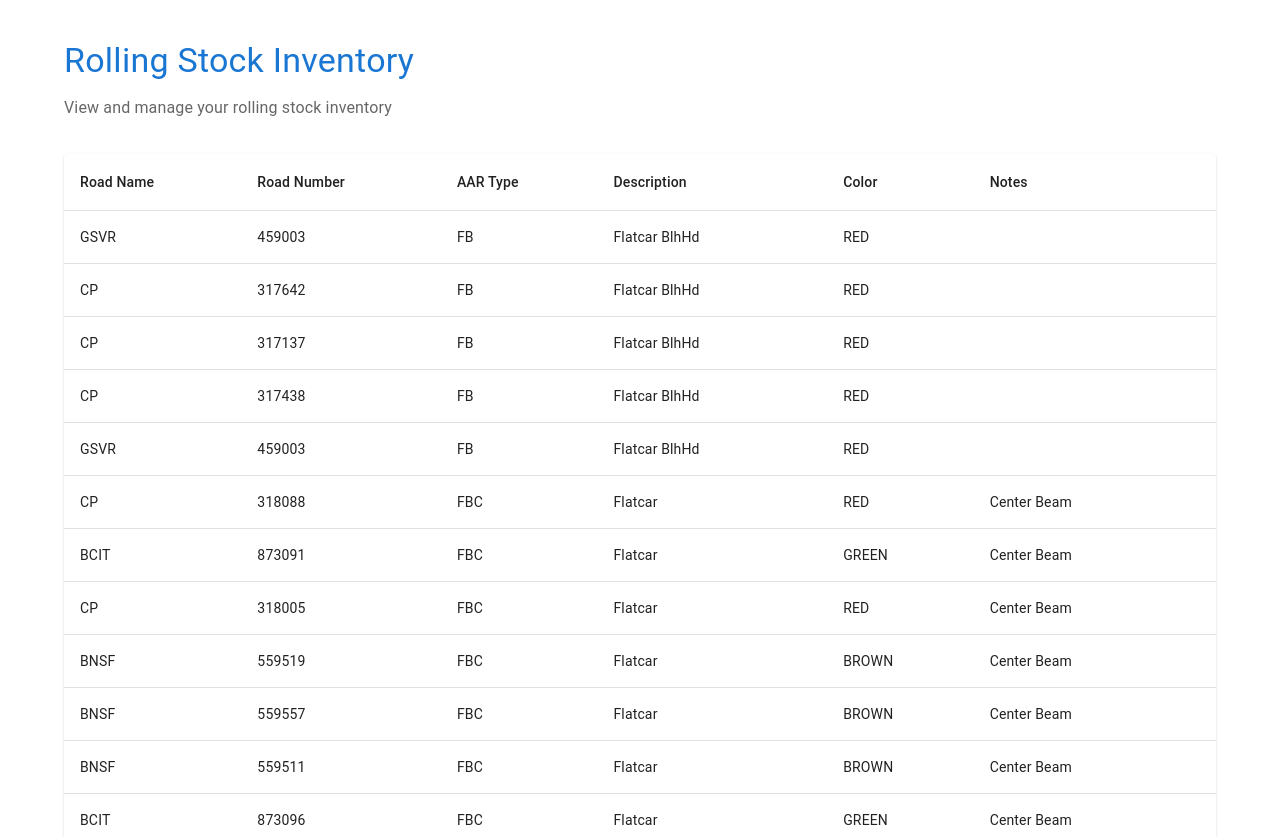
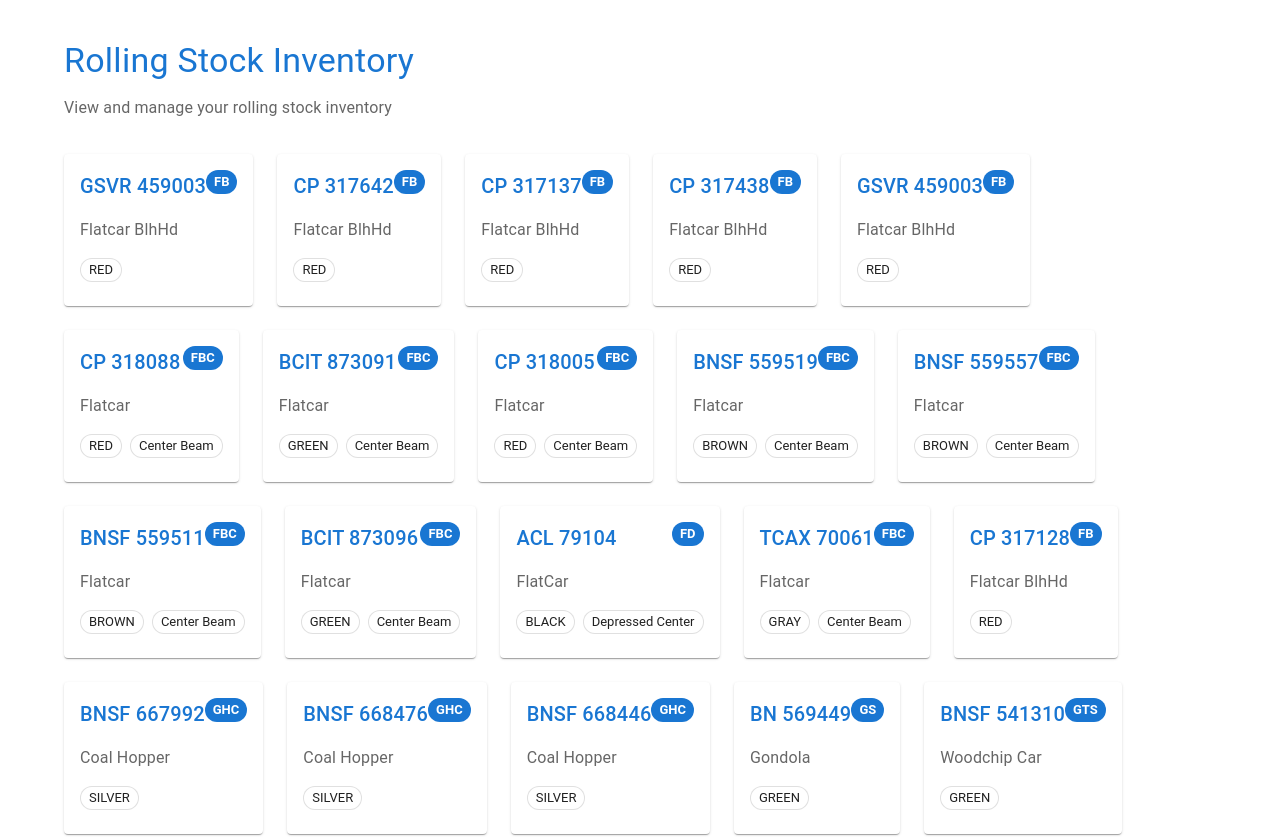
Before and after one commit to MyTurnyet/switch-this, a Next.js app: page /RollingStock in a window 1280 px wide. Shown: the top 837 px of the page. Built offline with nearby package versions, Linux system fonts and the light colour scheme.

Commit message:
refactor: update rolling stock page to use card layout

```diff
--- a/src/pages/RollingStock.tsx
+++ b/src/pages/RollingStock.tsx
@@ -1,6 +1,6 @@
 import React from 'react';
-import { Box, Container, Typography, Paper, Table, TableBody, TableCell, TableContainer, TableHead, TableRow } from '@mui/material';
-import { theme } from '../app/styles/theme';
+import { Box, Container, Typography, Card, CardContent, Chip } from '@mui/material';
+import Grid from '@mui/material/Grid';
 import rollingStockData from '../data/rolling-stock.json';
 
 const RollingStockPage: React.FC = () => {
@@ -10,37 +10,74 @@
         <Typography variant="h4" component="h1" gutterBottom color="primary">
           Rolling Stock Inventory
         </Typography>
-        <Typography variant="subtitle1" color="text.secondary">
+        <Typography variant="subtitle1" color="text.secondary" gutterBottom>
           View and manage your rolling stock inventory
         </Typography>
       </Box>
 
-      <TableContainer component={Paper} sx={{ boxShadow: theme.shadows[1] }}>
-        <Table>
-          <TableHead>
-            <TableRow>
-              <TableCell>Road Name</TableCell>
-              <TableCell>Road Number</TableCell>
-              <TableCell>AAR Type</TableCell>
-              <TableCell>Description</TableCell>
-              <TableCell>Color</TableCell>
-              <TableCell>Notes</TableCell>
-            </TableRow>
-          </TableHead>
-          <TableBody>
-            {rollingStockData.map((item) => (
-              <TableRow key={item._id.$oid}>
-                <TableCell>{item.roadName}</TableCell>
-                <TableCell>{item.roadNumber}</TableCell>
-                <TableCell>{item.aarType}</TableCell>
-                <TableCell>{item.description}</TableCell>
-                <TableCell>{item.color}</TableCell>
-                <TableCell>{item.note}</TableCell>
-              </TableRow>
-            ))}
-          </TableBody>
-        </Table>
-      </TableContainer>
+      <Grid container spacing={3}>
+        {rollingStockData.map((item) => (
+          <Grid item xs={12} sm={6} md={4} key={item._id.$oid}>
+            <Box component="article">
+              <Card
+                sx={{
+                  height: '100%',
+                  display: 'flex',
+                  flexDirection: 'column',
+                  '&:hover': {
+                    boxShadow: 6,
+                    transition: 'box-shadow 0.3s ease-in-out'
+                  }
+                }}
+              >
+                <CardContent>
+                  <Box sx={{ display: 'flex', justifyContent: 'space-between', alignItems: 'flex-start', mb: 2 }}>
+                    <Typography variant="h6" component="div" color="primary">
+                      {item.roadName} {item.roadNumber}
+                    </Typography>
+                    <Chip
+                      label={item.aarType}
+                      size="small"
+                      sx={{
+                        bgcolor: 'primary.main',
+                        color: 'white',
+                        fontWeight: 'bold'
+                      }}
+                    />
+                  </Box>
+
+                  <Typography variant="body1" color="text.secondary" gutterBottom>
+                    {item.description}
+                  </Typography>
+
+                  <Box sx={{ mt: 2, display: 'flex', gap: 1, flexWrap: 'wrap' }}>
+                    <Chip
+                      label={item.color}
+                      size="small"
+                      sx={{
+                        bgcolor: 'background.default',
+                        border: '1px solid',
+                        borderColor: 'divider'
+                      }}
+                    />
+                    {item.note && (
+                      <Chip
+                        label={item.note}
+                        size="small"
+                        sx={{
+                          bgcolor: 'background.default',
+                          border: '1px solid',
+                          borderColor: 'divider'
+                        }}
+                      />
+                    )}
+                  </Box>
+                </CardContent>
+              </Card>
+            </Box>
+          </Grid>
+        ))}
+      </Grid>
     </Container>
   );
 };
```
Also changed, not shown: 1 other file (tests, documents, lock files or other folders).
